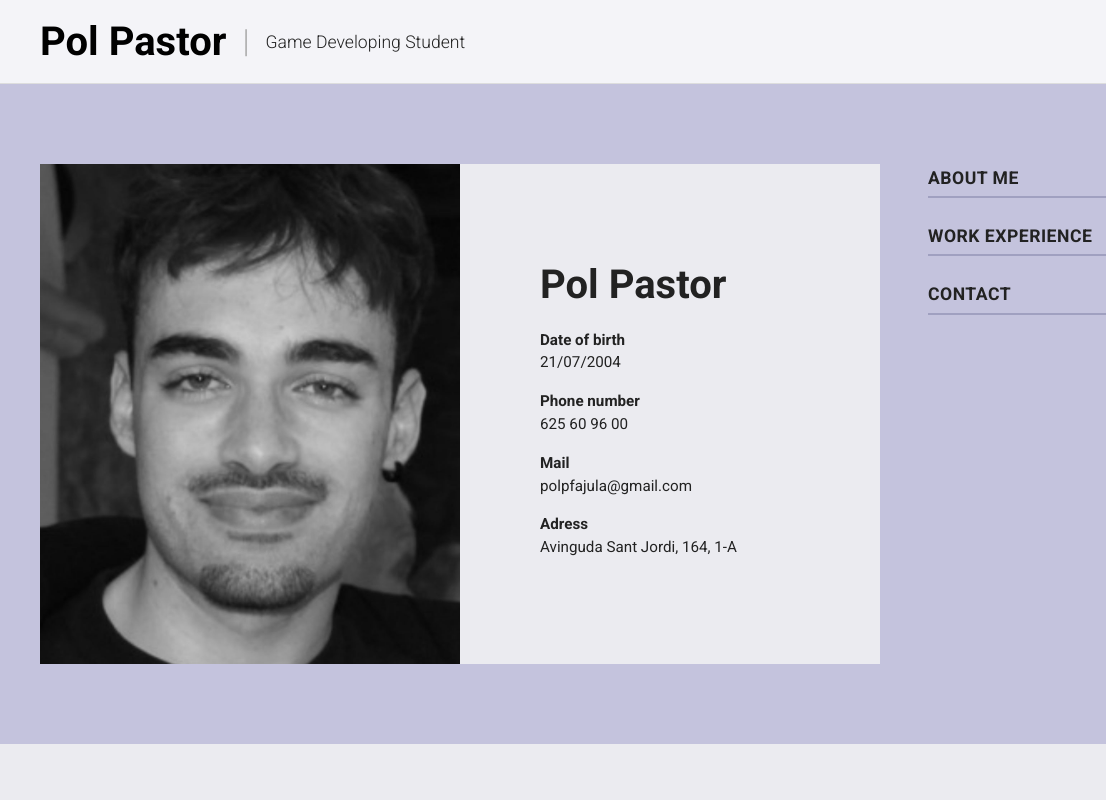
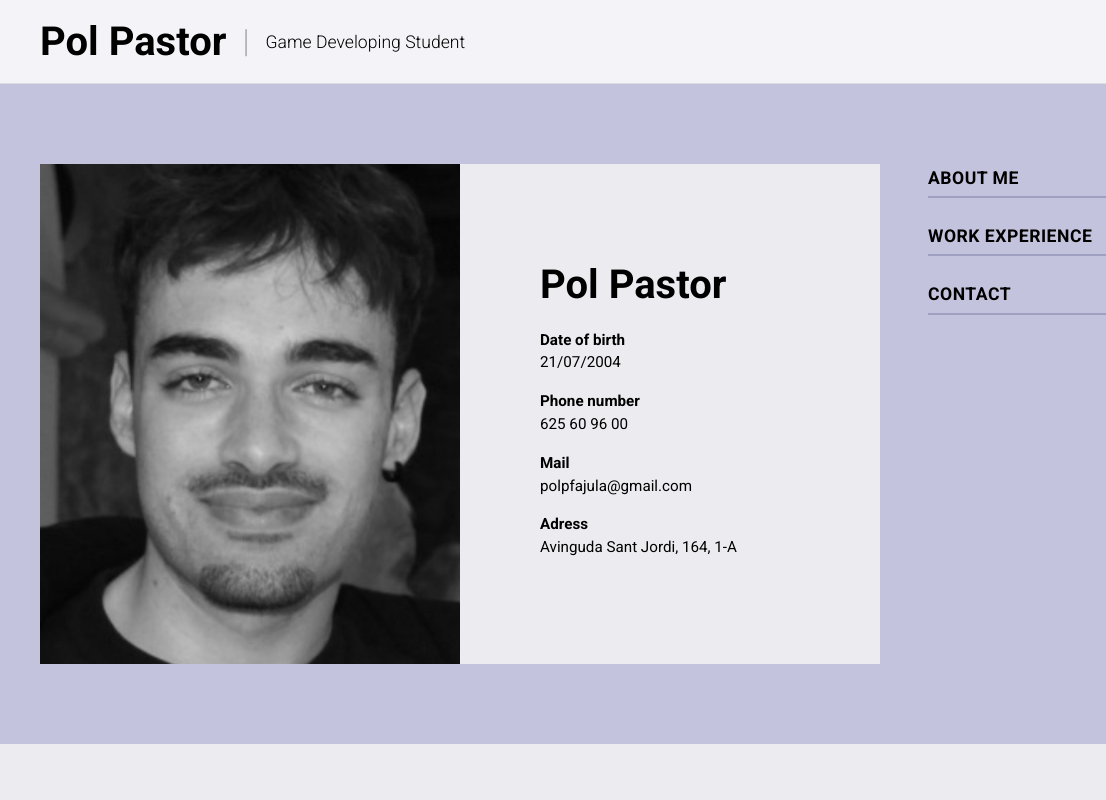
Before and after one commit to pastorfaju/Hypermedia-Project-Part-1, a plain HTML site: page index.html in a window 1280 px wide. Shown: the top 800 px of the page, 0-1106 px from the left. Drawn offline with Linux system fonts and the light colour scheme.

Commit message:
Changed body text color to full black

```diff
--- a/cvweb.css
+++ b/cvweb.css
@@ -11,7 +11,7 @@ html {
 
 body {
     font-family: 'Roboto', 'Helvetica Neue', Helvetica, Arial, sans-serif;
-    color: #222;
+    color: #000;
     line-height: 1.6;
 }
 
@@ -349,4 +349,5 @@ ul { list-style: none; }
 .contact-info .info-item {
     font-size: 1.1rem;
     margin-bottom: 1.5rem;
+
 }
```
